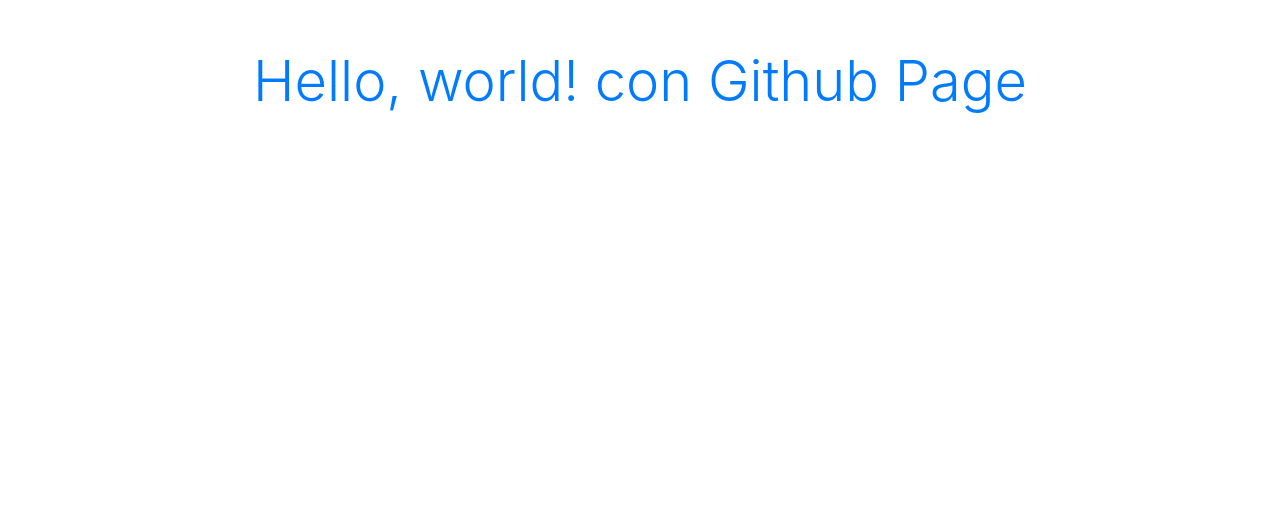
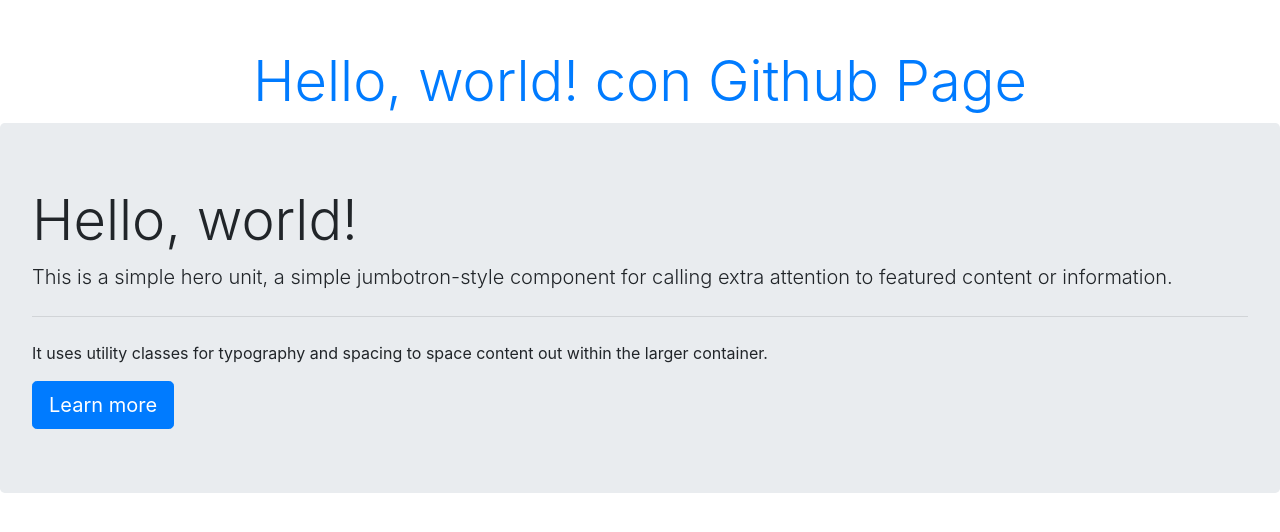
Before and after one commit to Rodrigo-ASJ/Git-Github, a plain HTML site: page docs/index.html in a window 1280 px wide. Drawn offline with nearby package versions, Linux system fonts and the light colour scheme.

Commit message:
añadido la carpeta docs y movido el index.html

```diff
--- a/index.html
+++ b/docs/index.html
@@ -18,6 +18,17 @@
 	<body>
 		<h1 class="text-center mt-5 display-4 text-primary">Hello, world! con Github Page</h1>
 
+		<div class="jumbotron">
+			<h1 class="display-4">Hello, world!</h1>
+			<p class="lead">
+				This is a simple hero unit, a simple jumbotron-style component for calling extra attention to featured content
+				or information.
+			</p>
+			<hr class="my-4" />
+			<p>It uses utility classes for typography and spacing to space content out within the larger container.</p>
+			<a class="btn btn-primary btn-lg" href="#" role="button">Learn more</a>
+		</div>
+
 		<!-- Optional JavaScript -->
 		<!-- jQuery first, then Popper.js, then Bootstrap JS -->
 		<script
```
